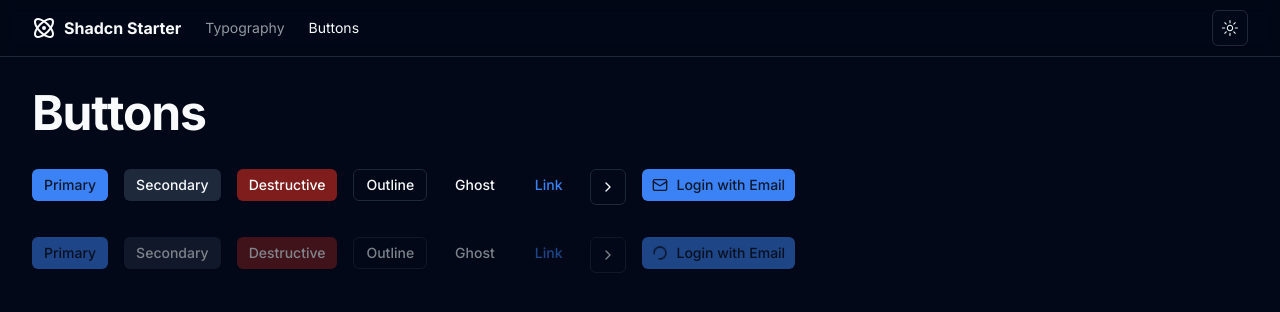
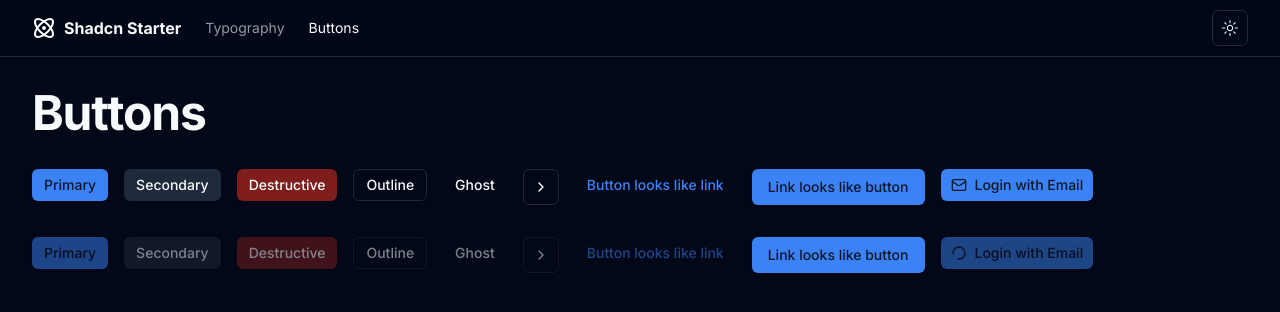
Before and after one commit to nareshbhatia/shadcn-starter, a React (Vite) app: page /buttons in a window 1280 px wide. Shown: the top 312 px of the page. Built offline with nearby package versions, Linux system fonts and the light colour scheme.

Commit message:
add button asChild example

```diff
--- a/src/app/routes/buttons/route.tsx
+++ b/src/app/routes/buttons/route.tsx
@@ -22,11 +22,16 @@ export function ButtonsPage() {
           <Button size="sm" variant="ghost">
             Ghost
           </Button>
-          <Button size="sm" variant="link">
-            Link
-          </Button>
           <Button size="icon" variant="outline">
             <Icons.chevronRight />
+          </Button>
+          {/* Button that looks like a link */}
+          <Button size="sm" variant="link">
+            Button looks like link
+          </Button>
+          {/* Link that looks like a button */}
+          <Button asChild>
+            <a href="https://ui.shadcn.com/">Link looks like button</a>
           </Button>
           <Button size="sm">
             <Icons.mail /> Login with Email
@@ -48,11 +53,14 @@ export function ButtonsPage() {
           <Button disabled size="sm" variant="ghost">
             Ghost
           </Button>
-          <Button disabled size="sm" variant="link">
-            Link
-          </Button>
           <Button disabled size="icon" variant="outline">
             <Icons.chevronRight />
+          </Button>
+          <Button disabled size="sm" variant="link">
+            Button looks like link
+          </Button>
+          <Button disabled asChild>
+            <a href="https://ui.shadcn.com/">Link looks like button</a>
           </Button>
           <Button disabled size="sm">
             <Icons.loader2 className="animate-spin" />
```
